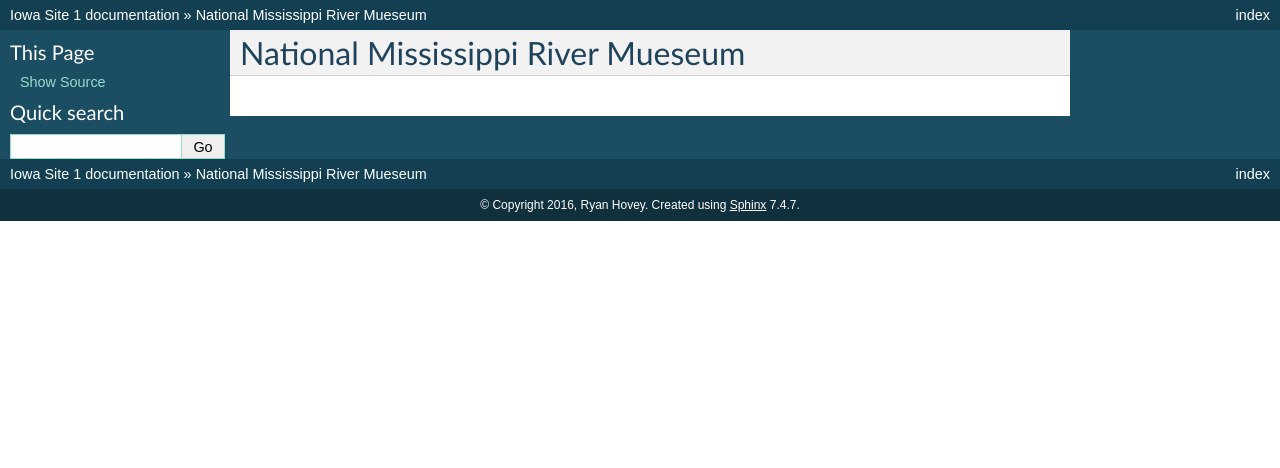
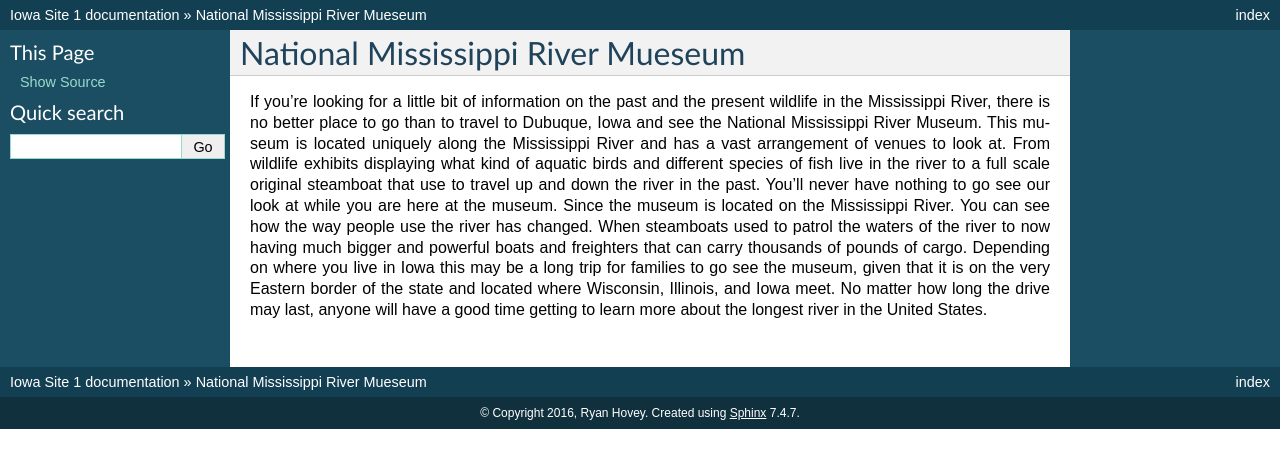
Before and after one commit to rhovey15/iowa_site, a Sphinx documentation site: the page built from source/mississippiriver.rst, in a window 1280 px wide. Shown: the top 468 px of the page. Built offline with Sphinx 7.4.7, drawn with Linux system fonts in a browser that asks for light colours.

Commit message:
Put the write up for my "National Mississippi River Museum" page up and it is running.

```diff
--- a/source/mississippiriver.rst
+++ b/source/mississippiriver.rst
@@ -1,2 +1,19 @@
 National Mississippi River Mueseum
 ==================================
+
+If you’re looking for a little bit of information on the past and the present
+wildlife in the Mississippi River, there is no better place to go than to travel
+to Dubuque, Iowa and see the National Mississippi River Museum. This museum is
+located uniquely along the Mississippi River and has a vast arrangement of venues
+to look at. From wildlife exhibits displaying what kind of aquatic birds and
+different species of fish live in the river to a full scale original steamboat
+that use to travel up and down the river in the past. You’ll never have nothing
+to go see our look at while you are here at the museum. Since the museum is
+located on the Mississippi River. You can see how the way people use the river
+has changed. When steamboats used to patrol the waters of the river to now having
+much bigger and powerful boats and freighters that can carry thousands of pounds
+of cargo. Depending on where you live in Iowa this may be a long trip for
+families to go see the museum, given that it is on the very Eastern border of
+the state and located where Wisconsin, Illinois, and Iowa meet. No matter how
+long the drive may last, anyone will have a good time getting to learn more
+about the longest river in the United States.
```
